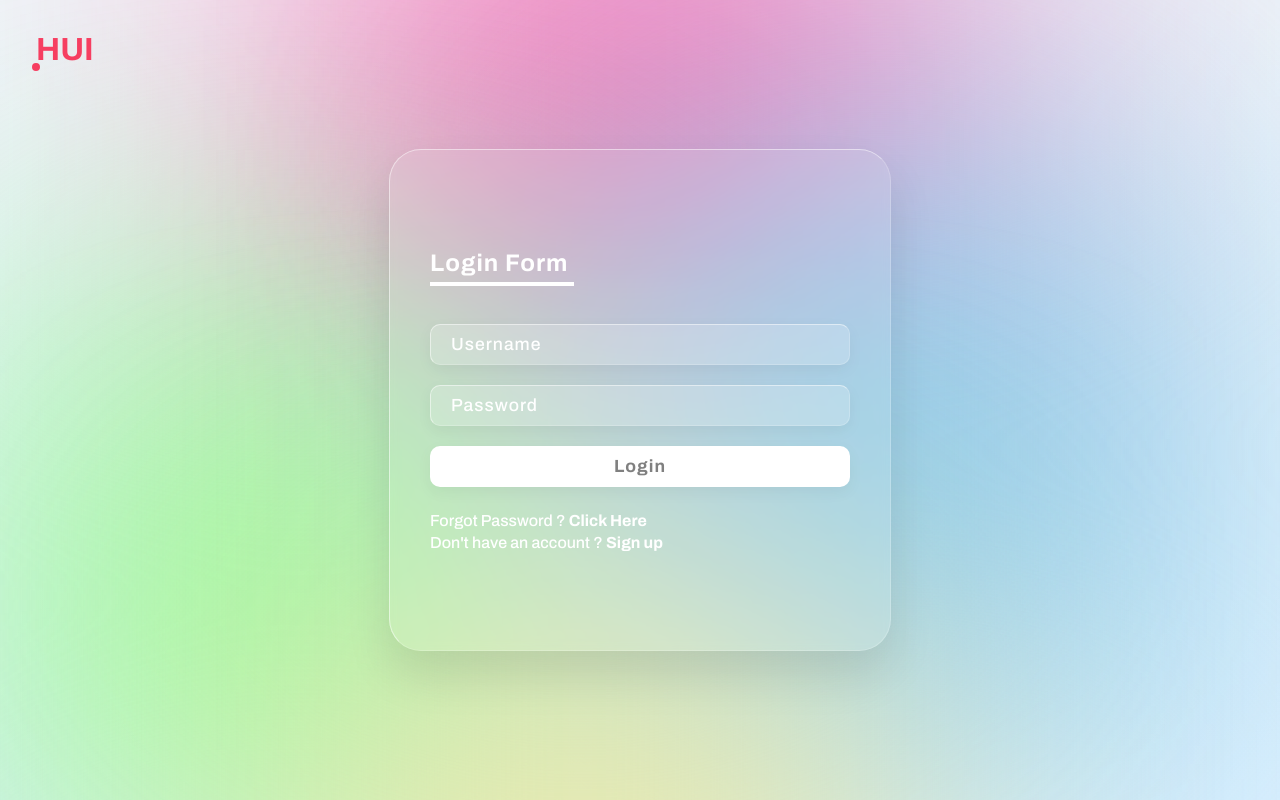
After one commit to H2-won/HUI, a Flask app: page /glassMorphism in a window 1280 px wide. The commit adds this page. Run offline with Flask 2, Linux system fonts and the light colour scheme.

Commit message:
Glassmorphism Login Form (21.01.12)

```diff
--- a/src/app.py
+++ b/src/app.py
@@ -4,36 +4,40 @@ app = Flask(__name__, instance_relative_config=True)
 
 @app.route('/')
 def home():
-   return render_template('main.html')
+    return render_template('main.html')
 
 @app.route('/rocket')
 def rocket():
-   return render_template('rocket.html')
+    return render_template('rocket.html')
 
 @app.route('/parallax')
 def parallax():
-   return render_template('parallax.html')
+    return render_template('parallax.html')
 
 @app.route('/clipPath')
 def clipPath():
-   return render_template('clipPath.html')
+    return render_template('clipPath.html')
 
 @app.route('/light')
 def light():
-   return render_template('light.html')
+    return render_template('light.html')
 
 @app.route('/christmas')
 def christmas():
-   return render_template('christmas.html')
+    return render_template('christmas.html')
 
 @app.route('/horizontal')
 def horizontal():
-   return render_template('horizontalPage.html')
+    return render_template('horizontalPage.html')
 
 @app.route('/3dParallax')
 def threedParallax():
-   return render_template('3dParallax.html')
+    return render_template('3dParallax.html')
+
+@app.route('/glassMorphism')
+def glassMorphism():
+    return render_template('glassMorphism.html')
 
 ### 실행
 if __name__ == '__main__':
-	app.run(host='0.0.0.0', debug=True, port='5000')
+    app.run(host='0.0.0.0', debug=True, port='5000')
--- /dev/null
+++ b/src/static/css/glassMorphism.css
@@ -0,0 +1,137 @@
+body{
+    overflow: hidden;
+}
+
+.cursor{
+    border: 4px solid var(--red);
+}
+
+section{
+    display: flex;
+    justify-content: center;
+    align-items: center;
+    min-height: 100vh;
+    background: linear-gradient(to bottom, #f1f4f9, #dff1ff);
+}
+section .color {
+    position: absolute;
+    filter: blur(150px);
+}
+
+section .color:nth-child(1){
+    top: -150px;
+    width: 600px;
+    height: 600px;
+    background: hotpink;
+}
+
+section .color:nth-child(2){
+    bottom: -100px;
+    left: 0px;
+    width: 600px;
+    height: 600px;
+    background: palegreen;
+}
+
+section .color:nth-child(3){
+    bottom: 50px;
+    right: 100px;
+    width: 600px;
+    height: 600px;
+    background: skyblue;
+}
+section .color:nth-child(4){
+    bottom: -400px;
+    right: 400px;
+    width: 600px;
+    height: 600px;
+    background: palegoldenrod;
+}
+
+.box{
+    position: relative;
+}
+
+.container{
+    position: relative;
+    width: 500px;
+    min-height: 500px;
+    background: rgba(255, 255, 255, 0.1);
+    border-radius: 2rem;
+    display: flex;
+    justify-content: center;
+    align-items: center;
+    backdrop-filter: blur(5px);
+    box-shadow: 0 25px 45px rgba(0, 0, 0, 0.1);
+    border: 1px solid rgba(255, 255, 255, 0.5);
+    border-right: 1px solid rgba(255, 255, 255, 0.2);
+    border-bottom: 1px solid rgba(255, 255, 255, 0.2);
+}
+.form{
+    position:relative;
+    width: 100%;
+    height: 100%;
+    padding: 40px;
+}
+.form h2{
+    position: relative;
+    color: #fff;
+    font-size : 1.5rem;
+    font-weight: 700;
+    letter-spacing: 1px;
+    margin-bottom: 3rem;
+}
+.form h2::before{
+    content: '';
+    position: absolute;
+    left: 0;bottom: -10px;
+    width: 9rem;
+    height: 4px;
+    background: #fff;
+}
+.form .inputBox{
+    width:100%;
+    margin-top: 20px;
+}
+.form .inputBox input{
+    width:100%;
+    background: rgba(255, 255, 255, 0.2);
+    border:none;
+    outline: none;
+    padding: 10px 20px;
+    border-radius: 10px;
+    border: 1px solid rgba(255, 255, 255, 0.5);
+    border-right: 1px solid rgba(255, 255, 255, 0.2);
+    border-bottom: 1px solid rgba(255, 255, 255, 0.2);
+    font-size: 1.1rem;
+    letter-spacing: 1px;
+    color: #fff;
+    box-shadow: 0 5px 15px rgba(0, 0, 0, 0.05);
+}
+.form .inputBox input::placeholder{
+    color: #fff;
+}
+.form .inputBox input[type="submit"]{
+    background: #fff;
+    color: grey;
+    margin-bottom: 20px;
+    font-weight: bold;
+    transition: 0.4s ease-in-out;
+}
+.form .inputBox input[type="submit"]:hover{
+    background: var(--red);
+    color: #fff;
+}
+.forget{
+    margin-top: 5px;
+    color: #fff;
+}
+.forget a{
+    transition: 0.2s ease-in-out;
+    color: #fff;
+    font-weight: bold;
+}
+.forget a:visited{
+    color: #fff;
+}
+.forget a:hover{color: var(--red)}
--- a/src/static/css/main.css
+++ b/src/static/css/main.css
@@ -161,6 +161,11 @@ svg {
   top: 57%;
 }
 
+.component:nth-child(8) {
+  left: 83%;
+  top: 80%;
+}
+
 .cursor{
   z-index: 3;
   position: fixed;
--- /dev/null
+++ b/src/templates/glassMorphism.html
@@ -0,0 +1,55 @@
+<html lang="en">
+
+<head>
+    <meta charset="UTF-8">
+    <meta name="viewport" content="width=device-width, initial-scale=1.0">
+    <title>GlassMorphism</title>
+    <link rel="stylesheet" href="/static/css/default.css">
+    <link rel="stylesheet" href="/static/css/glassMorphism.css">
+</head>
+
+<body>
+
+    <div class="navBar">
+        <div class="icon"><a href="/">HUI</a></div>
+        <div class="cursor" color="#F63E61"></div>
+    </div>
+
+    <section>
+        <div class="color"></div>
+        <div class="color"></div>
+        <div class="color"></div>
+        <div class="color"></div>
+        <div class="box">
+            <div class="container">
+                <div class="form">
+                    <h2>Login Form</h2>
+                    <form>
+                        <div class="inputBox">
+                            <input type="text" placeholder="Username">
+                        </div>
+                        <div class="inputBox">
+                            <input type="password" placeholder="Password">
+                        </div>
+                        <div class="inputBox">
+                            <input type="submit" value="Login" class="submitBtn">
+                        </div>
+                        <p class="forget">Forgot Password ? <a href="#">Click Here</a></p>
+                        <p class="forget">Don't have an account ? <a href="#">Sign up</a></p>
+                    </form>
+                </div>
+            </div>
+        </div>
+    </section>
+
+</body>
+
+<script src="/static/js/cursor.js"></script>
+<script>
+    const submitBtn = document.querySelector('.submitBtn');
+    mouseHovering(submitBtn, '', '#F63E61', '4em');
+    const forgetBtns = document.querySelectorAll('.forget a');
+    forgetBtns.forEach((btn)=>mouseHovering(btn, '', '#F63E61', '2em'));
+</script>
+
+</html>
--- a/src/templates/main.html
+++ b/src/templates/main.html
@@ -90,6 +90,11 @@
             <hr class="componentLine"/>
             <button class="componentBtn" onclick="location.href='/3dParallax'">DEMO</button>
         </div>
+        <div class="component">
+            <div class="componentTitle">GlassMorphism</div>
+            <hr class="componentLine"/>
+            <button class="componentBtn" onclick="location.href='/glassMorphism'">DEMO</button>
+        </div>
         <div class="cursor" color="#D475E5"></div>
     </div>
 
```
Also changed, not shown: glassMorphism.html (added, +55 -0 lines), README.md.
